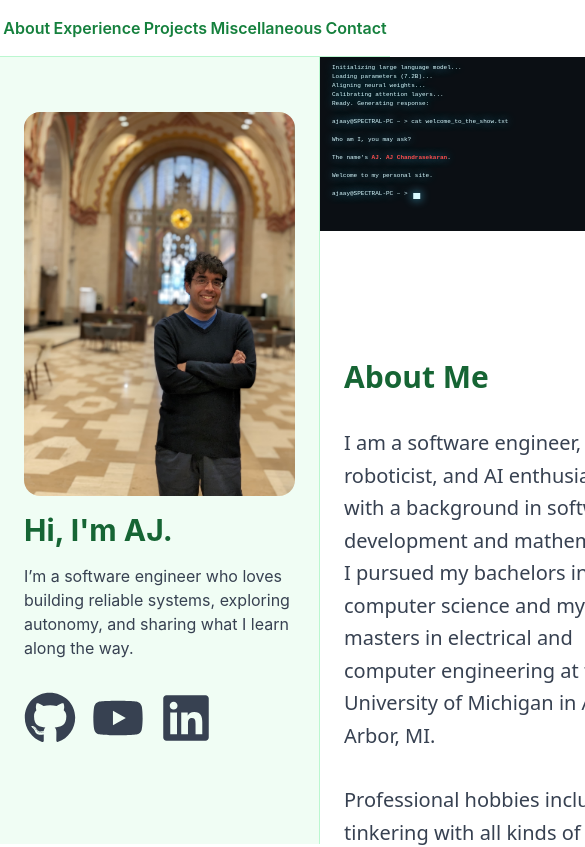
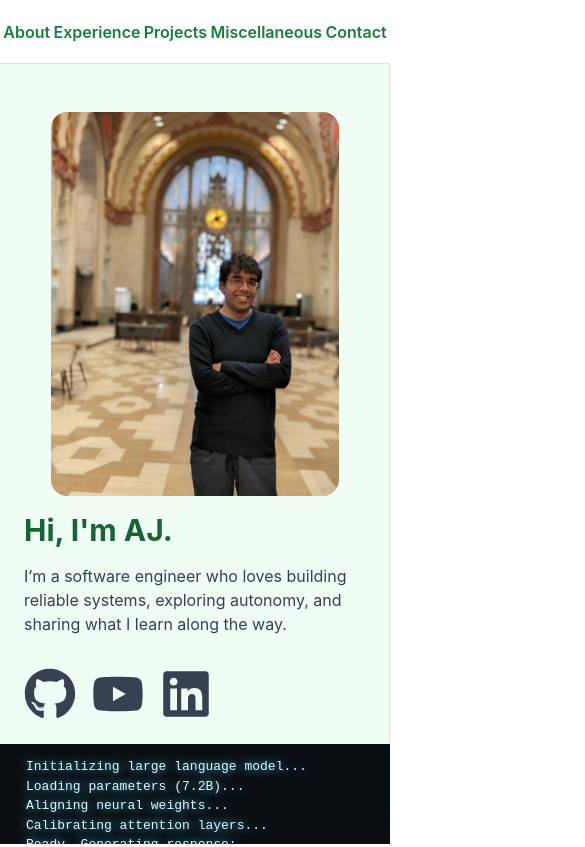
Before and after one commit to ajaayc/ajaayc.github.io, a React (Create React App) app: page / in a window 390 px wide. Shown: the top 847 px of the page, 585 px wide, since content can reach past the window. Built offline with nearby package versions, Linux system fonts and the light colour scheme.

Commit message:
Changes for increased mobile friendliness

```diff
--- a/src/App.js
+++ b/src/App.js
@@ -7,10 +7,7 @@ import RRTPromptPanel from './RRTPromptPanel';
 import { useState, useRef } from 'react';
 
 function App() {
-  const portfolioRef = useRef(null);
   const [rrtStarted, setRrtStarted] = useState(false);
-
-  //const rrtAnimationRef = useRef(null);
   const rrtPanelRef = useRef(null);
 
   const handleStartRRT = () => {
@@ -23,53 +20,43 @@ function App() {
     }
   };
 
-
   const scrollToSection = (id) => {
-    if (!portfolioRef.current) return;
-    const el = portfolioRef.current.querySelector(`#${id}`);
+    const el = document.querySelector(`#${id}`);
     if (el) el.scrollIntoView({ behavior: 'smooth', block: 'start' });
   };
 
   return (
-    <div className="flex flex-col min-h-screen">
+    <div className="h-screen flex flex-col">
       {/* Top Navigation Bar */}
       <TopNavigationBar scrollToSection={scrollToSection} />
 
       {/* Main Content Area */}
-      <div className="flex flex-1 w-full relative">
+      <div className="flex flex-1 overflow-hidden flex-col md:flex-row">
 
         {/* LEFT COLUMN: Left Panel */}
-        <div className="w-80 shrink-0 h-screen fixed top-0 left-0">
+        <div className="flex-shrink-0 bg-green-50 md:h-full">
           <LeftPanel />
         </div>
 
         {/* RIGHT COLUMN: LLM + Portfolio */}
-        <div className="flex flex-col flex-1 ml-80">
+        <div className="flex flex-col flex-1 overflow-auto">
           {/* LLM Animation Panel */}
           <LLMAnimationPanel />
 
           {/* Portfolio */}
-          <div ref={portfolioRef}>
-            <AJPortfolioPanel />
-          </div>
+          <AJPortfolioPanel />
 
           {/* RRT Section */}
-          <section id="rrt" className="pt-16 pb-0 px-0">
-          {/* RRTPromptPanel: user presses Enter to start */}
+          <section id="rrt" className="py-8 px-0 space-y-4">
+            {/* RRTPromptPanel: user presses Enter to start */}
             <RRTPromptPanel onEnter={handleStartRRT} />
 
             {/* RRTAnimationPanel: starts animation when rrtStarted is true */}
-            <RRTAnimationPanel ref={rrtPanelRef} navbarId="navbar" startAnimation={rrtStarted} />
+            <RRTAnimationPanel ref={rrtPanelRef} startAnimation={rrtStarted} />
           </section>
         </div>
 
       </div>
-
-
-
-      {/* Full-width animation panel */}
-      {/* <RRTAnimationPanel /> */}
-
     </div>
   );
 }
--- a/src/LLMAnimationPanel.jsx
+++ b/src/LLMAnimationPanel.jsx
@@ -189,10 +189,10 @@ export default function LLMAnimationPanel() {
   }, []);
 
   return (
-    <div style={{ width: "100%", height: "100%", overflow: "hidden", flex: 1 }}>
+    <div className="w-full flex-shrink-0 min-h-[24rem] md:min-h-[32rem] relative overflow-hidden">
       <canvas
         ref={canvasRef}
-        style={{ width: "100%", height: "100%", display: "block" }}
+        className="w-full h-full block"
       />
     </div>
   );
--- a/src/LeftPanel.jsx
+++ b/src/LeftPanel.jsx
@@ -6,26 +6,20 @@ export default function LeftPanel({ id }) {
   const iconSize = 52; // single variable for all icon sizes
 
   return (
-<aside
-  id="left-panel"
-  className="flex flex-col w-80 bg-green-50 border-r border-green-200 h-screen"
->
-  <div className="flex flex-col flex-1 p-6 pt-28 min-h-full">
+    <aside id="left-panel" className="flex flex-col w-full md:w-80 bg-green-50 p-6 border-r border-green-200 h-full">
+      <div className="flex-shrink-0 w-full flex justify-center mb-4">
         {/* Profile image */}
-    <div className="flex-shrink-0 w-full flex justify-center mb-4">
         <img
           src="img/guardian_cropped.jpg"
           alt="AJ Profile"
-        className="w-72 h-96 rounded-2xl object-cover"
+          className="w-72 h-96 rounded-2xl object-cover mt-6"
         />
       </div>
-
       <h1 className="text-3xl font-bold text-green-800 mb-4">Hi, I'm AJ.</h1>
       <p className="text-gray-700 mb-4">
         I’m a software engineer who loves building reliable systems,
         exploring autonomy, and sharing what I learn along the way.
       </p>
-
       <div className="flex gap-4 mt-4">
         <a
           href="https://github.com/ajaayc"
@@ -33,7 +27,7 @@ export default function LeftPanel({ id }) {
           rel="noopener noreferrer"
           className="text-gray-700 hover:text-green-600"
         >
-        <FaGithub size={52} />
+          <FaGithub size={iconSize} />
         </a>
         <a
           href="https://www.youtube.com/@ajaaychandrasekaran2002"
@@ -41,7 +35,7 @@ export default function LeftPanel({ id }) {
           rel="noopener noreferrer"
           className="text-gray-700 hover:text-green-600"
         >
-        <FaYoutube size={52} />
+          <FaYoutube size={iconSize} />
         </a>
         <a
           href="https://www.linkedin.com/in/ajaayc"
@@ -49,11 +43,9 @@ export default function LeftPanel({ id }) {
           rel="noopener noreferrer"
           className="text-gray-700 hover:text-green-600"
         >
-        <FaLinkedin size={52} />
+          <FaLinkedin size={iconSize} />
         </a>
       </div>
-  </div>
     </aside>
-
   );
 }
--- a/src/TopNavigationBar.jsx
+++ b/src/TopNavigationBar.jsx
@@ -3,7 +3,7 @@ import React from 'react';
 
 export default function TopNavigationBar({ scrollToSection }) {
   return (
-    <nav class="flex justify-evenly sticky top-0 bg-white z-20 py-4 border-b border-green-200">
+    <nav className="h-16 flex justify-evenly items-center sticky top-0 bg-white z-50 border-b border-green-200">
       <button onClick={() => scrollToSection('about')} className="text-green-700 font-semibold hover:underline">About</button>
       <button onClick={() => scrollToSection('experience')} className="text-green-700 font-semibold hover:underline">Experience</button>
       <button onClick={() => scrollToSection('projects')} className="text-green-700 font-semibold hover:underline">Projects</button>
```
Lines whose indentation alone changed are shown as unchanged.
